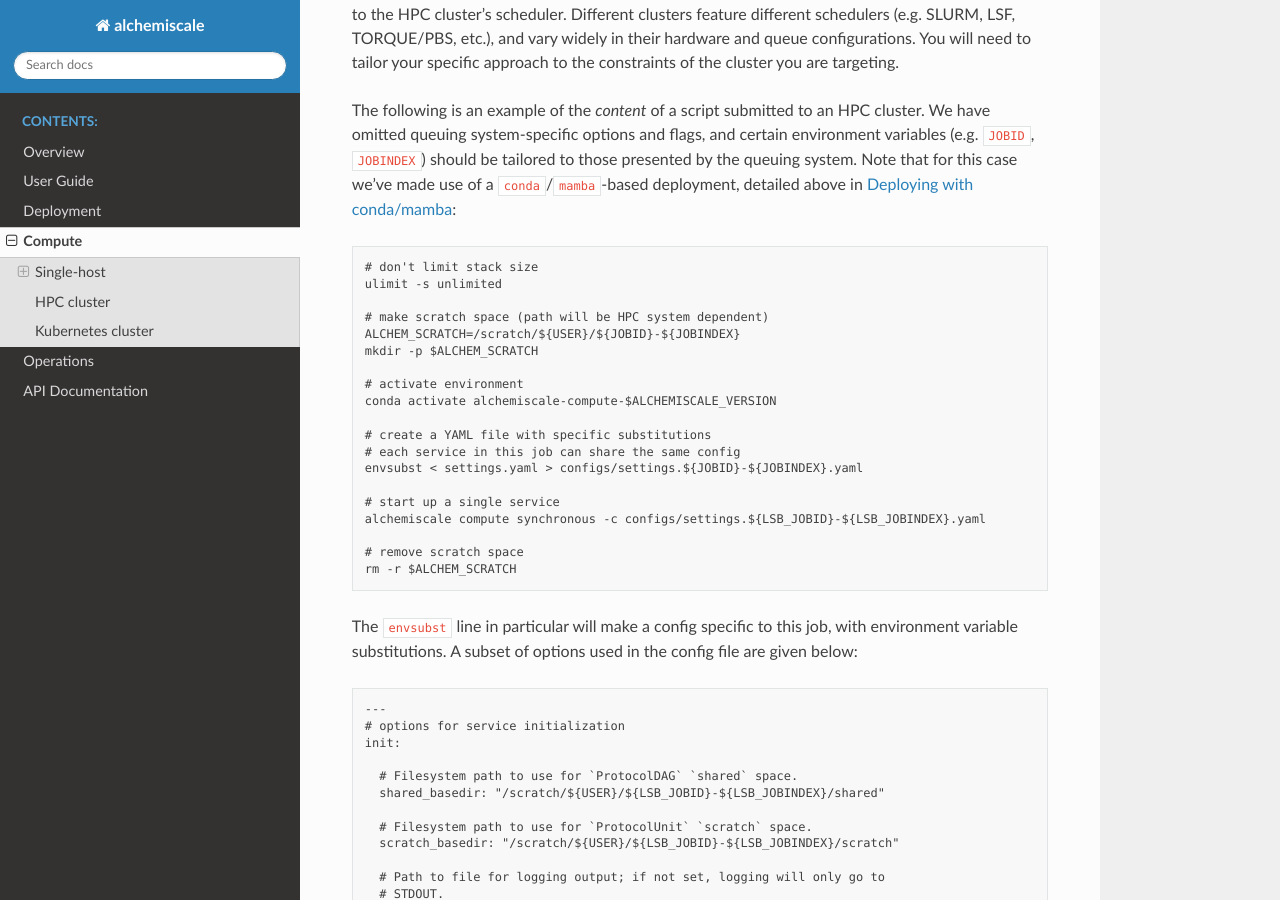
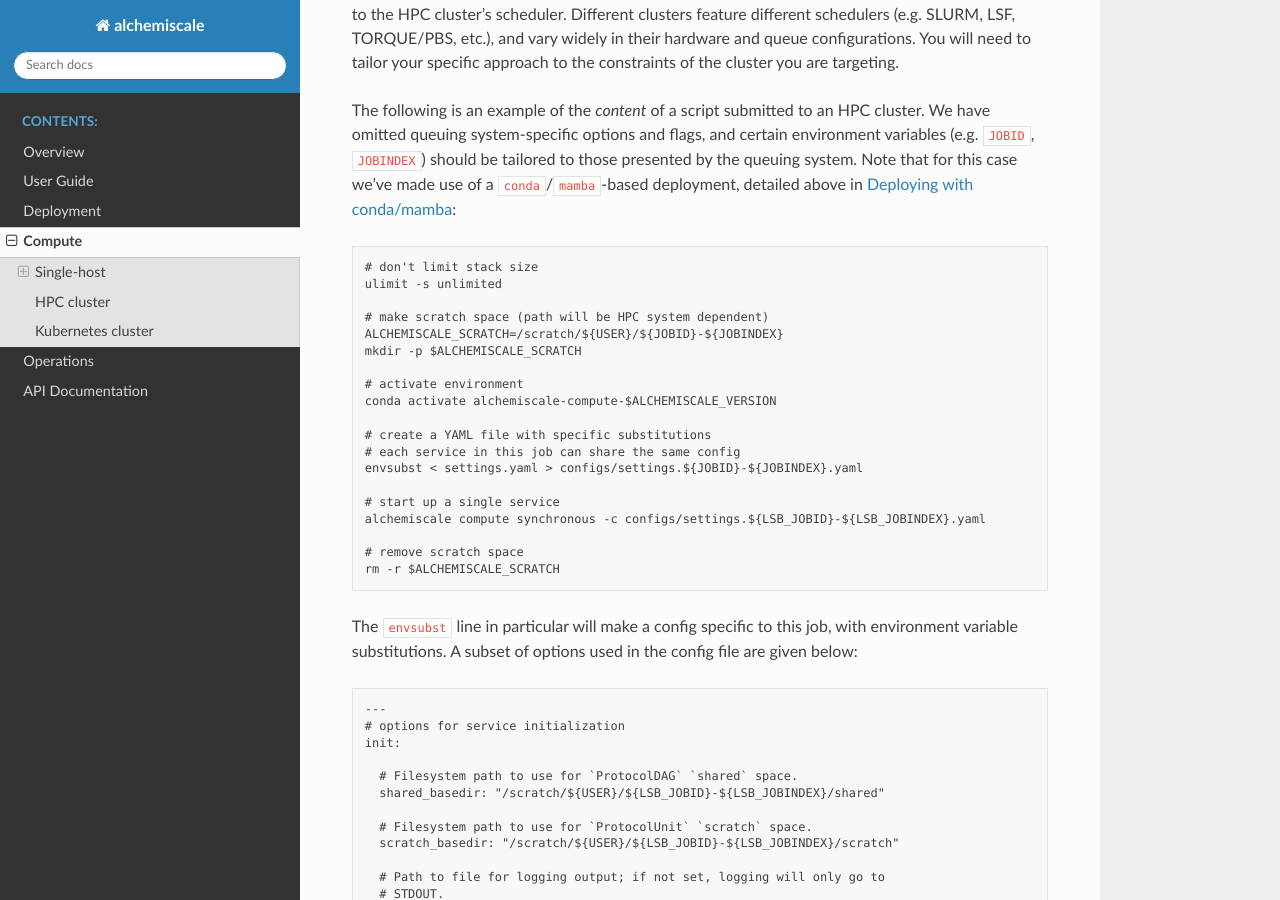
Before and after one commit to OpenFreeEnergy/alchemiscale, a Sphinx documentation site: the page built from docs/compute.rst, in a window 1280 px wide and 900 px high, scrolled down 1501 px. Built offline with Sphinx 7.4.7 and the Read the Docs theme 2.0.0, drawn with Linux system fonts in a browser that asks for light colours.

Commit message:
Avoided abbreviation in script

```diff
--- a/docs/compute.rst
+++ b/docs/compute.rst
@@ -76,8 +76,8 @@ Note that for this case we've made use of a ``conda``/``mamba``-based deployment
     ulimit -s unlimited
 
     # make scratch space (path will be HPC system dependent)
-    ALCHEM_SCRATCH=/scratch/${USER}/${JOBID}-${JOBINDEX}
-    mkdir -p $ALCHEM_SCRATCH
+    ALCHEMISCALE_SCRATCH=/scratch/${USER}/${JOBID}-${JOBINDEX}
+    mkdir -p $ALCHEMISCALE_SCRATCH
 
     # activate environment
     conda activate alchemiscale-compute-$ALCHEMISCALE_VERSION
@@ -90,7 +90,7 @@ Note that for this case we've made use of a ``conda``/``mamba``-based deployment
     alchemiscale compute synchronous -c configs/settings.${LSB_JOBID}-${LSB_JOBINDEX}.yaml
 
     # remove scratch space
-    rm -r $ALCHEM_SCRATCH
+    rm -r $ALCHEMISCALE_SCRATCH
 
 
 The ``envsubst`` line in particular will make a config specific to this job, with environment variable substitutions.
```
